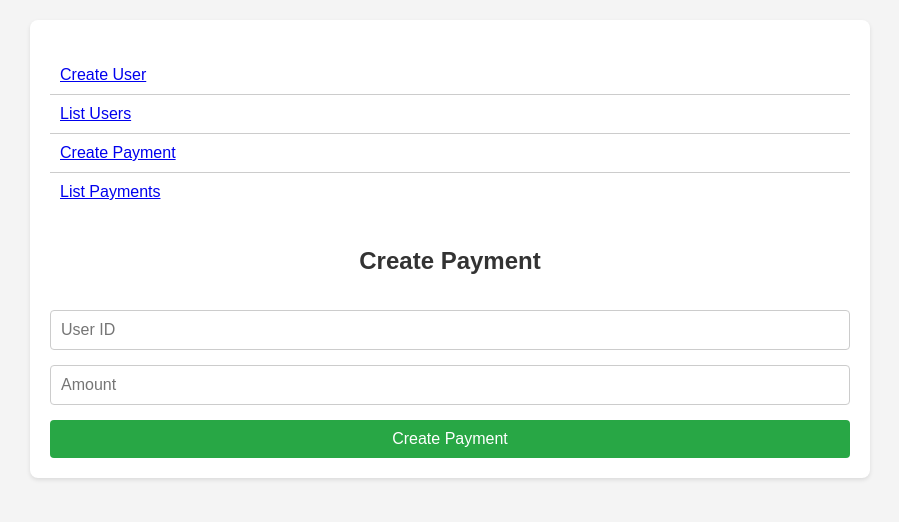
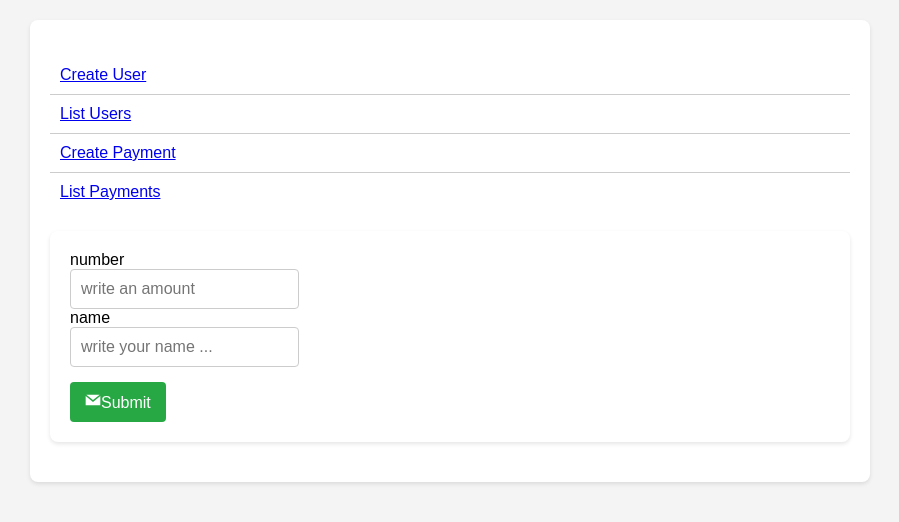
Before and after one commit to DiazRock/nest-js-studying, a React (Create React App) app in the folder apps/frontend/: page /create-payment in a window 1280 px wide. Shown: the top 522 px of the page, without its empty margins (190-1089 px from the left). Built offline with nearby package versions, Linux system fonts and the light colour scheme; no server answers.

Commit message:
Added the CreatePayment Component

```diff
--- a/apps/frontend/src/components/CreatePayment.jsx
+++ b/apps/frontend/src/components/CreatePayment.jsx
@@ -1,29 +1,37 @@
 // src/components/CreatePayment.js
 import React, { useState } from 'react';
 import { createPayment } from '../services/apiService';
+import { Form } from './Form';
+import { Input } from './Input';
 import '../styles/Form.css';
+import { num_validation, name_validation } from '../utils/inputValidations';
 
 const CreatePayment = () => {
   const [userId, setUserId] = useState('');
   const [amount, setAmount] = useState('');
 
-  const handleSubmit = async (e) => {
-    e.preventDefault();
+  const handleSubmit = async (e, {amount, userId}) => {
+    e.preventDefault()
     try {
-      await createPayment({ amount: amount, userId: userId  });
-      alert('Payment created successfully!');
+      await createPayment({ amount, userId  });
+      return true;
     } catch (error) {
-      alert('Failed to create payment');
+      console.error('Failed to create payment', error);
+      return false
     }
   };
 
   return (
-    <form onSubmit={handleSubmit}>
-      <h2>Create Payment</h2>
-      <input type="text" value={userId} onChange={(e) => setUserId(e.target.value)} placeholder="User ID" />
-      <input type="text" value={amount} onChange={(e) => setAmount(Number(e.target.value))} placeholder="Amount" />
-      <button type="submit">Create Payment</button>
-    </form>
+    <Form
+          submitCallBack={handleSubmit}
+          successText="Payment created successfully"
+          listOfInputs={ [num_validation, name_validation] }
+    />
+      /* <h2>Create Payment</h2>
+      <Input type="text" value={userId} onChange={(e) => setUserId(e.target.value)} placeholder="User ID" />
+      <Input type="text" value={amount} onChange={(e) => setAmount(Number(e.target.value))} placeholder="Amount" />
+      <button type="submit">Create Payment</button> */
+
   );
 };
 
```
Also changed, not shown: apps/frontend/package.json (+13 -2 lines).
